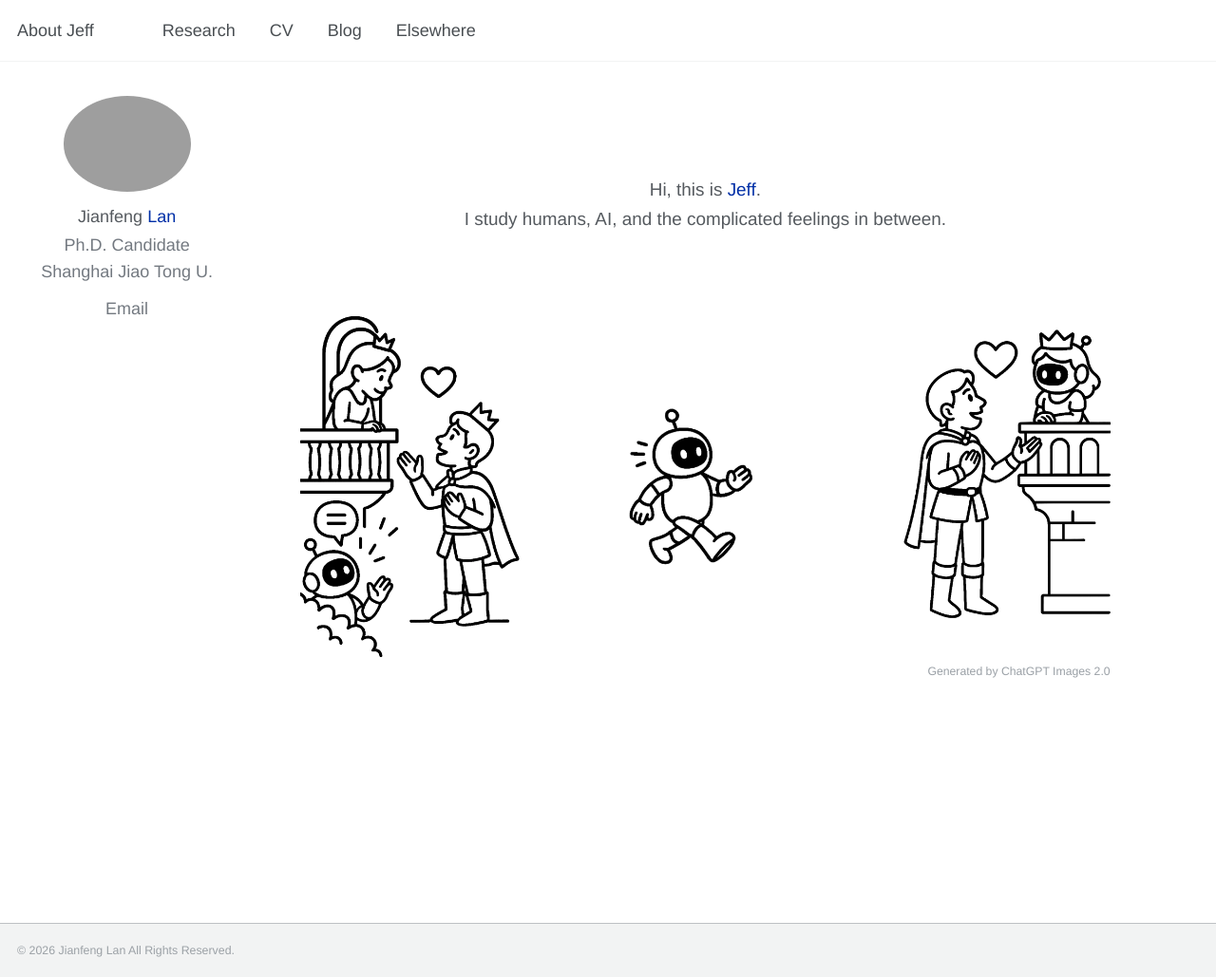
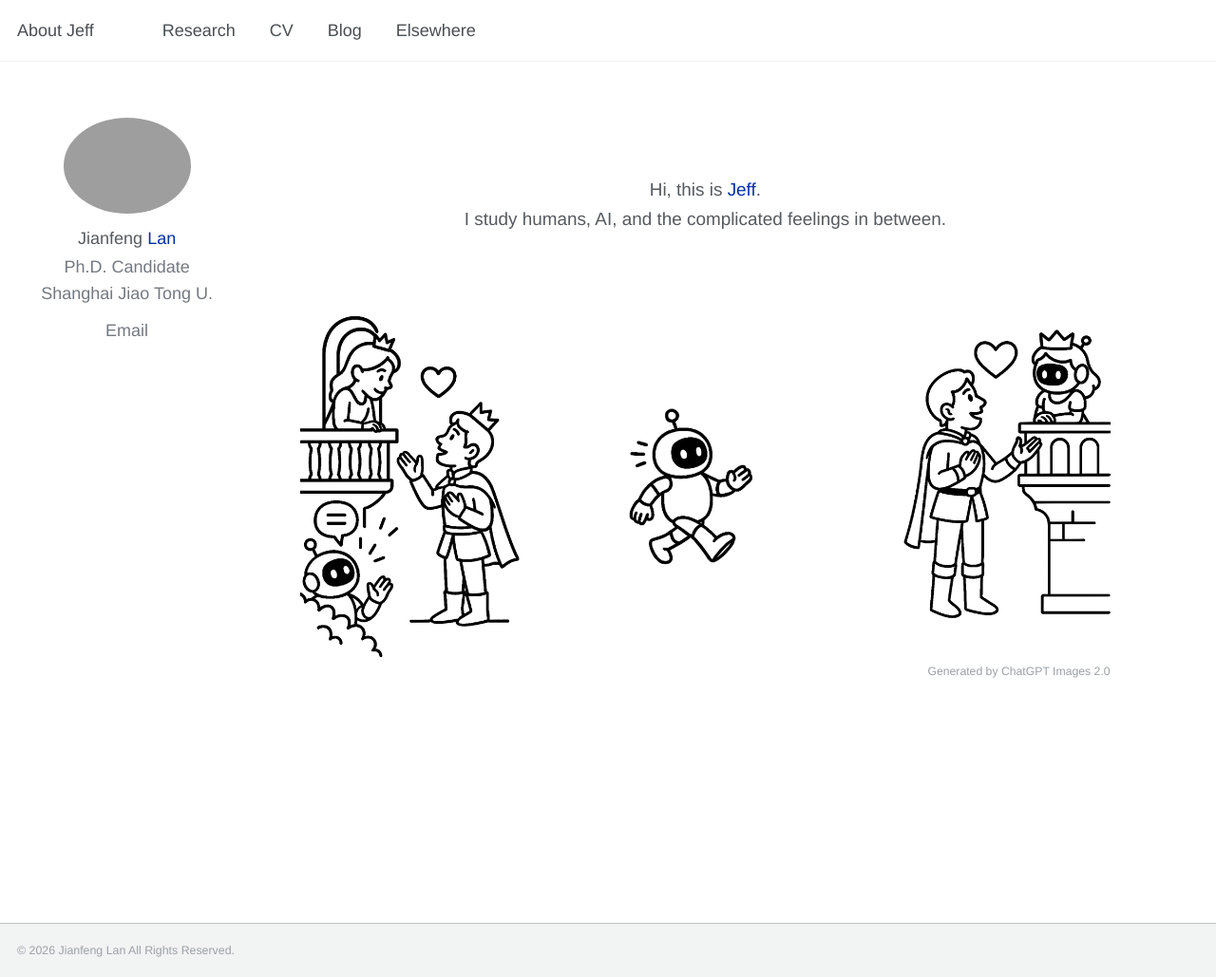
Before and after one commit to jianfenglan/jianfenglan.github.io, a Jekyll site: the page built from _pages/about.md, in a window 1280 px wide and 1029 px high. Shown: the whole window at 95% size. Built offline with Jekyll 4.4.1, drawn with Linux system fonts in a browser that asks for light colours.

Commit message:
Stabilize sidebar spacing override

```diff
--- a/_sass/layout/_sidebar.scss
+++ b/_sass/layout/_sidebar.scss
@@ -1,4 +1,4 @@
-/* ============================================================================
+/* ==========================================================================
    SIDEBAR
    ========================================================================== */
 
@@ -22,7 +22,7 @@
     height: 100vh;
     overflow-y: auto;          // Add scrollbar if the sidebar is too long
     position: fixed;
-    padding-top: $masthead-height + 18px;
+    padding-top: $masthead-height;
     text-align: left;
   }
 
--- a/assets/css/v3.4.css
+++ b/assets/css/v3.4.css
@@ -59,6 +59,13 @@ b,
 .sidebar .author__name::after,
 .sidebar .author__urls li + li::before {
   font-weight: 300 !important;
+}
+
+/* Keep the desktop identity rail slightly below the masthead. */
+@media screen and (min-width: 1024px) {
+  .sidebar {
+    padding-top: 88px !important;
+  }
 }
 
 /* About: centered horizontally with a compact overall vertical footprint. */
```
